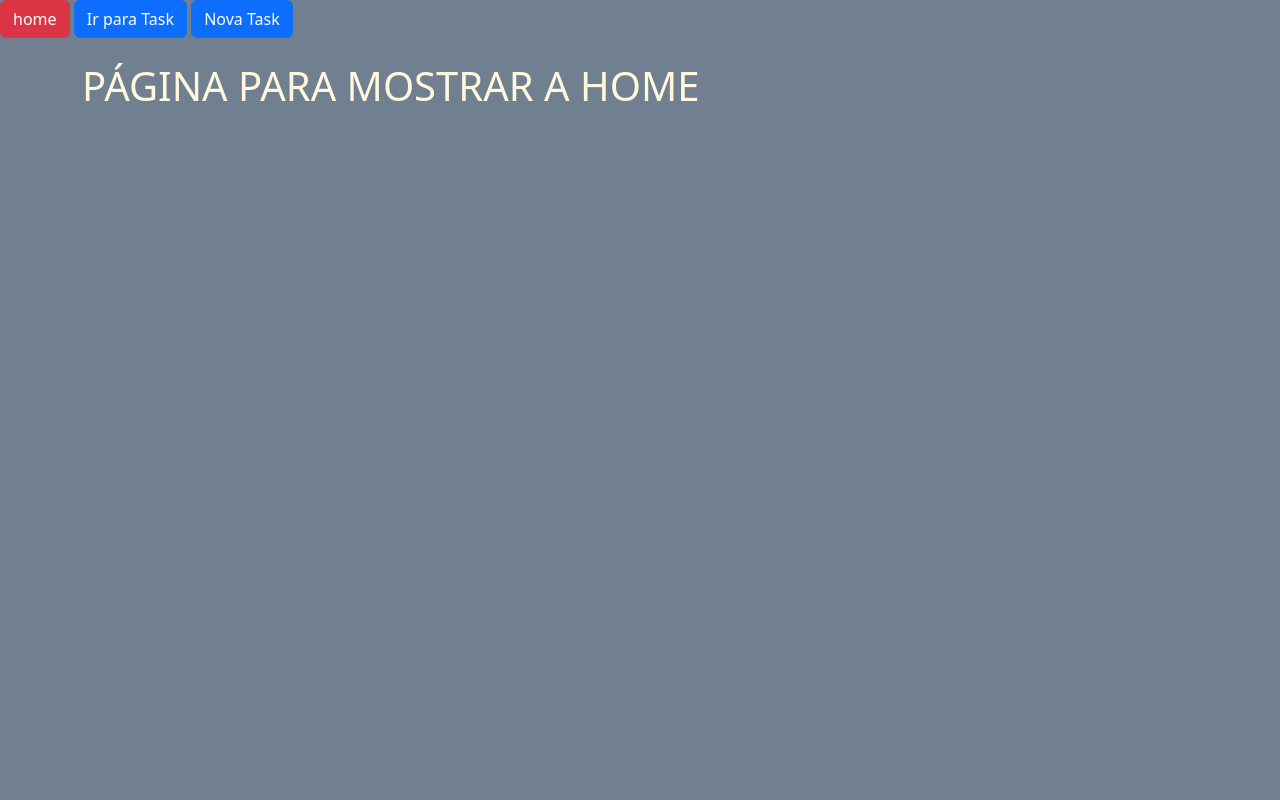
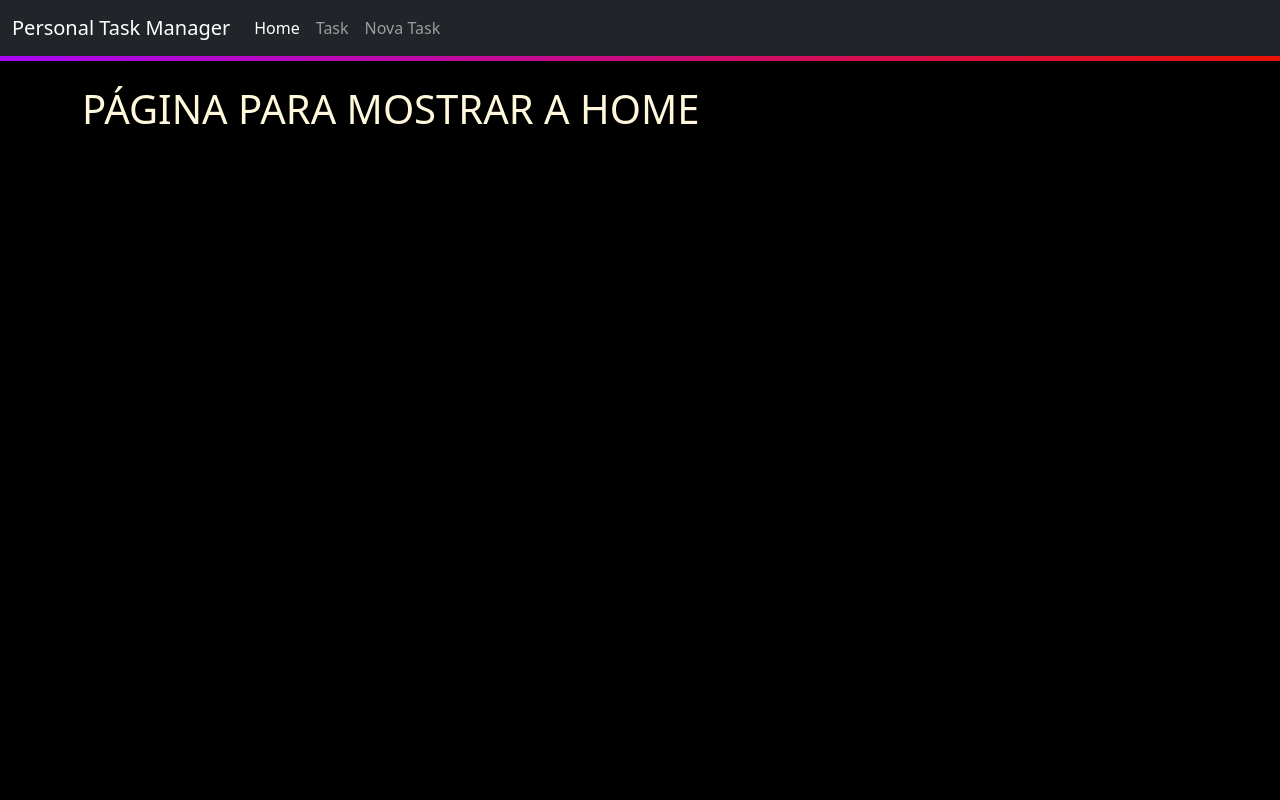
Before and after one commit to Scalabrini17/Personal_Task_Manager, a Django app: page / in a window 1280 px wide. Run offline with Django 5.2, Linux system fonts and the light colour scheme; some libraries are stand-ins or nearby versions.

Commit message:
Update:  Adicionado estilo CSS com Bootstrap ao projeto

```diff
--- a/static/css/style.css
+++ b/static/css/style.css
@@ -4,7 +4,7 @@
             min-height: 100vh;
             margin: 0;
             padding: 0;
-            background-color: slategray;
+            background-color: black;
             color: cornsilk;
             /* ocupa 100% da altura da tela */
         }
@@ -16,15 +16,13 @@
 
         nav {
             border-bottom: 5px solid transparent;
-            border-image: linear-gradient(to right, #0d6efd, #ffc107) 1;
+            border-image: linear-gradient(to right, #a805f3, #eb1304) 1;
 
             position: fixed;
-
-
         }
         footer {
             border-top: 5px solid transparent;
-            border-image: linear-gradient(to right, #0d6efd, #ffc107) 1;
+            border-image: linear-gradient(to right, #a805f3, #eb1304) 1;
         }
 
         /* cores no Seja bem vindo pág: home */
--- a/templates/base/base.html
+++ b/templates/base/base.html
@@ -9,7 +9,7 @@
     <link href="{% static 'css/style.css' %}"  rel="stylesheet">
     <link rel="stylesheet" href="https://cdnjs.cloudflare.com/ajax/libs/font-awesome/6.4.0/css/all.min.css">
     <script src="https://kit.fontawesome.com/YOUR_KIT_CODE.js" crossorigin="anonymous"></script>
-    <title>teste</title>
+    <title>Personal Task Manager</title>
 </head>
 <body>
 
--- a/templates/base/nav_bar.html
+++ b/templates/base/nav_bar.html
@@ -1,7 +1,23 @@
 {% load static %}
 
-<div>
-    <a href="{% url 'task:home' %}" class="btn btn-danger" tabindex="-1" role="button" aria-disabled="true">home</a>
-    <a class="btn btn-primary" href="{% url 'task:task' %}" role="button">Ir para Task</a>
-    <a href="{% url 'task:add_task' %}" class="btn btn-primary" tabindex="-1" role="button" aria-disabled="true">Nova Task</a>
-</div>
+<nav class="navbar navbar-expand-lg navbar-dark bg-dark" >
+  <div class="container-fluid">
+    <a class="navbar-brand" href="{% url 'task:home' %}">Personal Task Manager</a>
+    <button class="navbar-toggler" type="button" data-bs-toggle="collapse" data-bs-target="#navbarNav" aria-controls="navbarNav" aria-expanded="false" aria-label="Toggle navigation">
+      <span class="navbar-toggler-icon"></span>
+    </button>
+    <div class="collapse navbar-collapse" id="navbarNav">
+      <ul class="navbar-nav">
+        <li class="nav-item">
+          <a class="nav-link active" aria-current="page" href="{% url 'task:home' %}">Home</a>
+        </li>
+        <li class="nav-item">
+          <a class="nav-link" href="{% url 'task:task' %}">Task</a>
+        </li>
+        <li class="nav-item">
+          <a class="nav-link" href="{% url 'task:add_task' %}">Nova Task</a>
+        </li>
+      </ul>
+    </div>
+  </div>
+</nav>
```
